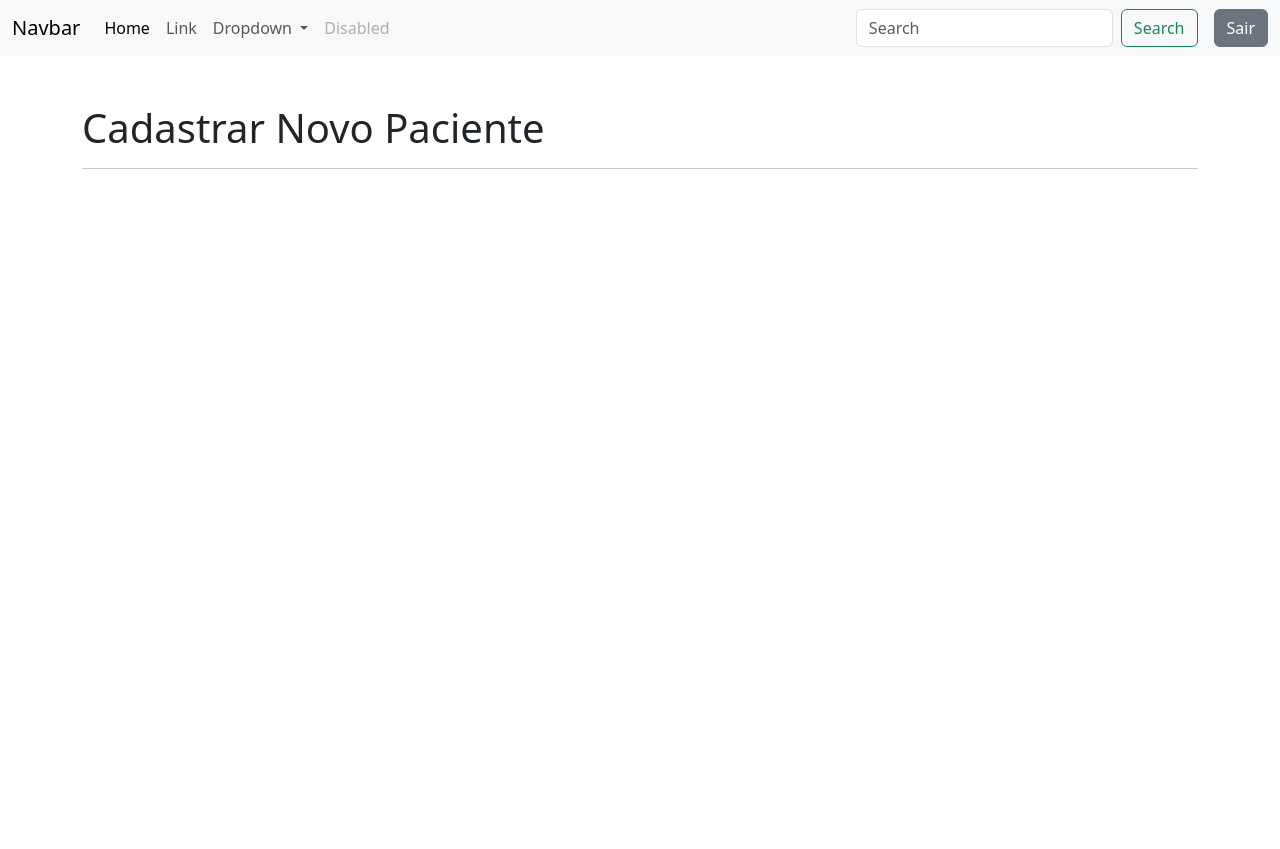
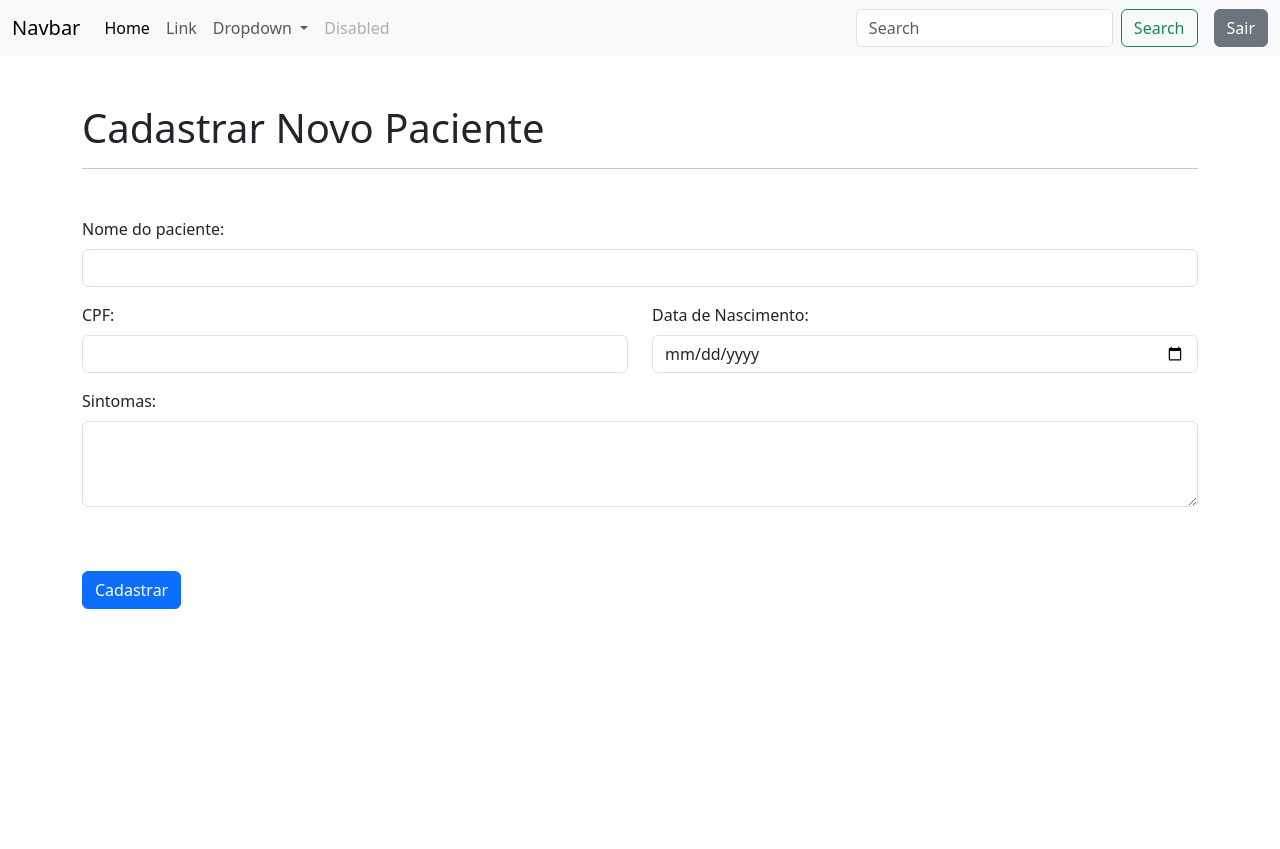
Before and after one commit to dev-alexmachado/NEM_Sistema_Santa_Casa_do_Desespero, a Django app: template apps/triagem/templates/novo_paciente.html in a window 1280 px wide. Shown: the top 849 px of the page. Run offline with Django 5.2, Linux system fonts and the light colour scheme; the template is opened without the code that fills it, so the values that code supplies are empty.

Commit message:
Updated: form novo paciente

```diff
--- a/apps/triagem/templates/novo_paciente.html
+++ b/apps/triagem/templates/novo_paciente.html
@@ -9,7 +9,35 @@
         {% if error %}<p>{{ error }}</p>{% endif %}
         <form action="" method="POST">
             {% csrf_token %}
-            <!-- TODO: criar formulário baseado na classe Paciente -->
+            <div class="row mt-5">
+                <div class="col-12 mb-3">
+                    <label for="nome" class="form-label">
+                        Nome do paciente:
+                    </label>
+                    <input type="text" class="form-control" name="nome" id="nome" required>
+                </div>
+                <div class="col-12 col-md-6 mb-3">
+                    <label for="cpf" class="form-label">
+                        CPF:
+                    </label>
+                    <input type="text" class="form-control" name="cpf" id="cpf" required>
+                </div>
+                <div class="col-12 col-md-6 mb-3">
+                    <label for="data_nascimento" class="form-label">
+                        Data de Nascimento:
+                    </label>
+                    <input type="date" class="form-control" name="data_nascimento" id="data_nascimento" required>
+                </div>
+                <div class="col-12 mb-3">
+                    <label for="sintomas" class="form-label">
+                        Sintomas:
+                    </label>
+                    <textarea class="form-control" name="sintomas" id="sintomas" rows="3" required></textarea>
+                </div>
+                <div class="d-flex justify-content-start mt-5">
+                    <button type="submit" class="btn btn-primary">Cadastrar</button>
+                </div>
+            </div>
         </form>
     </div>
 {% endblock %}
--- a/apps/triagem/urls.py
+++ b/apps/triagem/urls.py
@@ -4,4 +4,5 @@ from . import views
 
 urlpatterns = [
     path('', views.index, name='index'),
+    path('novoPaciente/', views.novo_paciente, name='novo_paciente'),
 ]
--- a/apps/triagem/views.py
+++ b/apps/triagem/views.py
@@ -5,3 +5,6 @@ from django.shortcuts import render
 @login_required
 def index(request):
     return render(request, "index.html")
+
+def novo_paciente(request):
+    return render(request, "novo_paciente.html")
```
